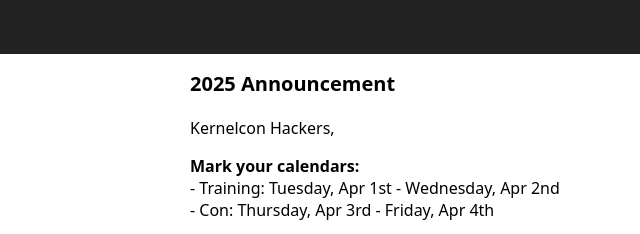
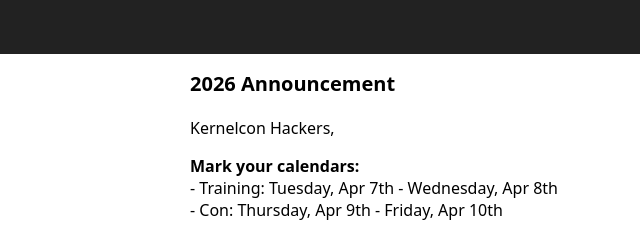
Before and after one commit to kernelcon/splash-coming-soon, a plain HTML site: page index.html in a window 1280 px wide. Shown: the top 234 px of the page, 0-640 px from the left. Drawn offline with Linux system fonts and the light colour scheme.

Commit message:
Update index.html

```diff
--- a/index.html
+++ b/index.html
@@ -107,12 +107,12 @@
       </ul>
     </nav>
     <div class='announcement'>
-      <p class='big'>2025 Announcement</p>
+      <p class='big'>2026 Announcement</p>
       <p>Kernelcon Hackers,</p>
       <!-- <p><b>We will be back. Stay tuned.</b></p> -->
       <p><b>Mark your calendars:</b><br/>
-        - Training: Tuesday, Apr 1st - Wednesday, Apr 2nd<br/>
-        - Con: Thursday, Apr 3rd - Friday, Apr 4th
+        - Training: Tuesday, Apr 7th - Wednesday, Apr 8th<br/>
+        - Con: Thursday, Apr 9th - Friday, Apr 10th
       </p>
       <!-- <p><b>Want exclusive SWAG???</b> Register now at <a class="reg" href="https://reg.kernelcon.org/">https://reg.kernelcon.org</a> and lock it down with a Super Early Bird ticket!</p> -->
       <img class='image' src='./soon.jpeg'/>
```
